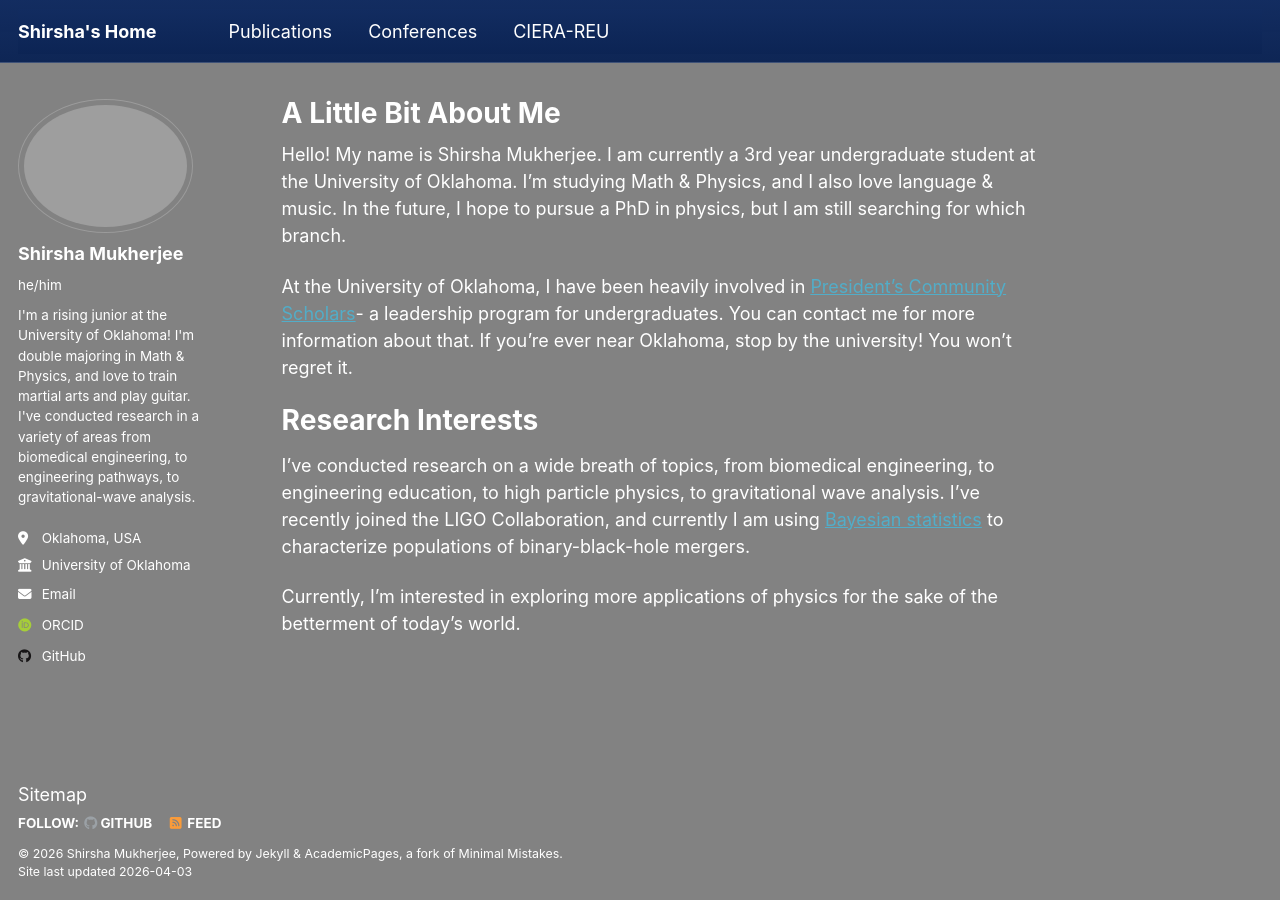
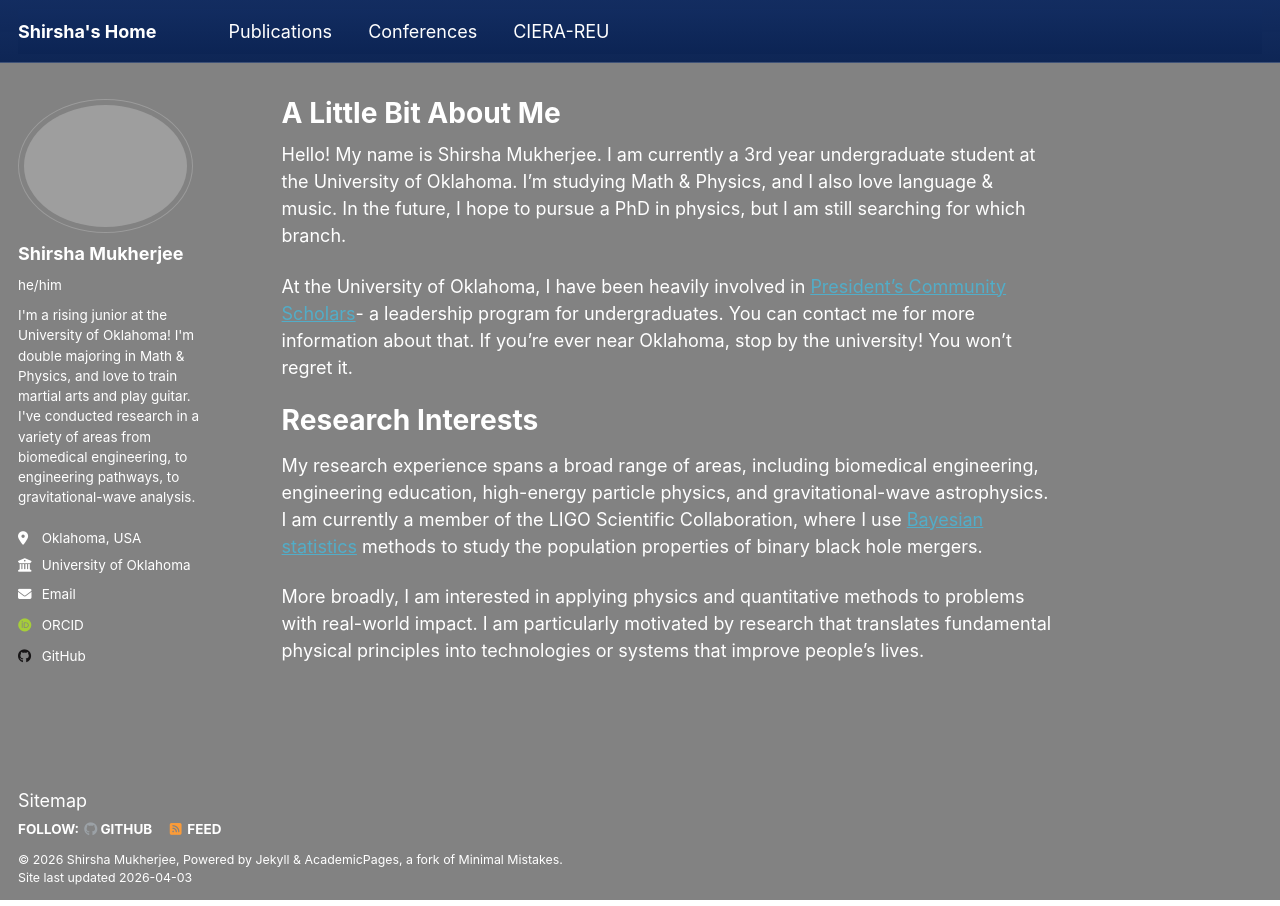
Before and after one commit to shirshamukherjee/projectfrthistime, a Jekyll site: the page built from _pages/about.md, in a window 1280 px wide. Built offline with Jekyll 4.4.1, drawn with Linux system fonts in a browser that asks for light colours; some web fonts are replaced; a script that is not in the unit is left out.

Commit message:
Update research interests for improved clarity
Revised research interests section for clarity and precision.

```diff
--- a/_pages/about.md
+++ b/_pages/about.md
@@ -13,6 +13,6 @@ At the University of Oklahoma, I have been heavily involved in [President's Comm
 
 Research Interests
 ======
-I've conducted research on a wide breath of topics, from biomedical engineering, to engineering education, to high particle physics, to gravitational wave analysis. I've recently joined the LIGO Collaboration, and currently I am using [Bayesian statistics](https://srcd.onlinelibrary.wiley.com/doi/10.1111/cdev.12169) to characterize populations of binary-black-hole mergers.
+My research experience spans a broad range of areas, including biomedical engineering, engineering education, high-energy particle physics, and gravitational-wave astrophysics. I am currently a member of the LIGO Scientific Collaboration, where I use [Bayesian statistics](https://srcd.onlinelibrary.wiley.com/doi/10.1111/cdev.12169) methods to study the population properties of binary black hole mergers.
 
-Currently, I'm interested in exploring more applications of physics for the sake of the betterment of today's world.
+More broadly, I am interested in applying physics and quantitative methods to problems with real-world impact. I am particularly motivated by research that translates fundamental physical principles into technologies or systems that improve people's lives.
```
